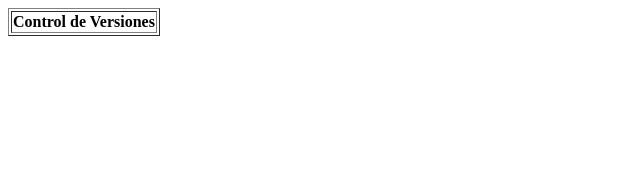
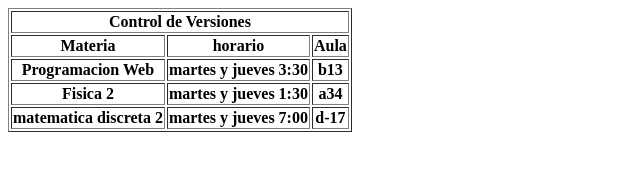
Before and after one commit to jeventura/PW0219_00023199, a plain HTML site: page Laboratorio/Laboratorio1/Ej2.html in a window 1280 px wide. Shown: the whole page, without its empty margins (0-640 px from the left). Drawn offline with Linux system fonts and the light colour scheme.

Commit message:
version 2 ejercicio 2

```diff
--- a/Laboratorio/Laboratorio1/Ej2.html
+++ b/Laboratorio/Laboratorio1/Ej2.html
@@ -9,6 +9,56 @@
             <th colspan="3">Control de Versiones </th>
         </tr>
 
+                <th>
+                    Materia
+                </th>
+
+                <th>
+                    horario
+                </th>
+
+                <th>
+                    Aula
+                </th>
+            <tr>
+                <th>
+                    Programacion Web
+                </th>
+
+                <th>
+                    martes y jueves 3:30
+                </th>
+
+                <th>
+                    b13
+                </th>
+            </tr>
+            <tr>
+                    <th>
+                        Fisica 2
+                    </th>
+
+                    <th>
+                        martes y jueves 1:30
+                    </th>
+
+                    <th>
+                        a34
+                    </th>
+                </tr>
+                <tr>
+                        <th>
+                            matematica discreta 2
+                        </th>
+
+                        <th>
+                            martes y jueves 7:00
+                        </th>
+
+                        <th>
+                            d-17
+                        </th>
+                    </tr>
 
     </table>
 </body>
```
